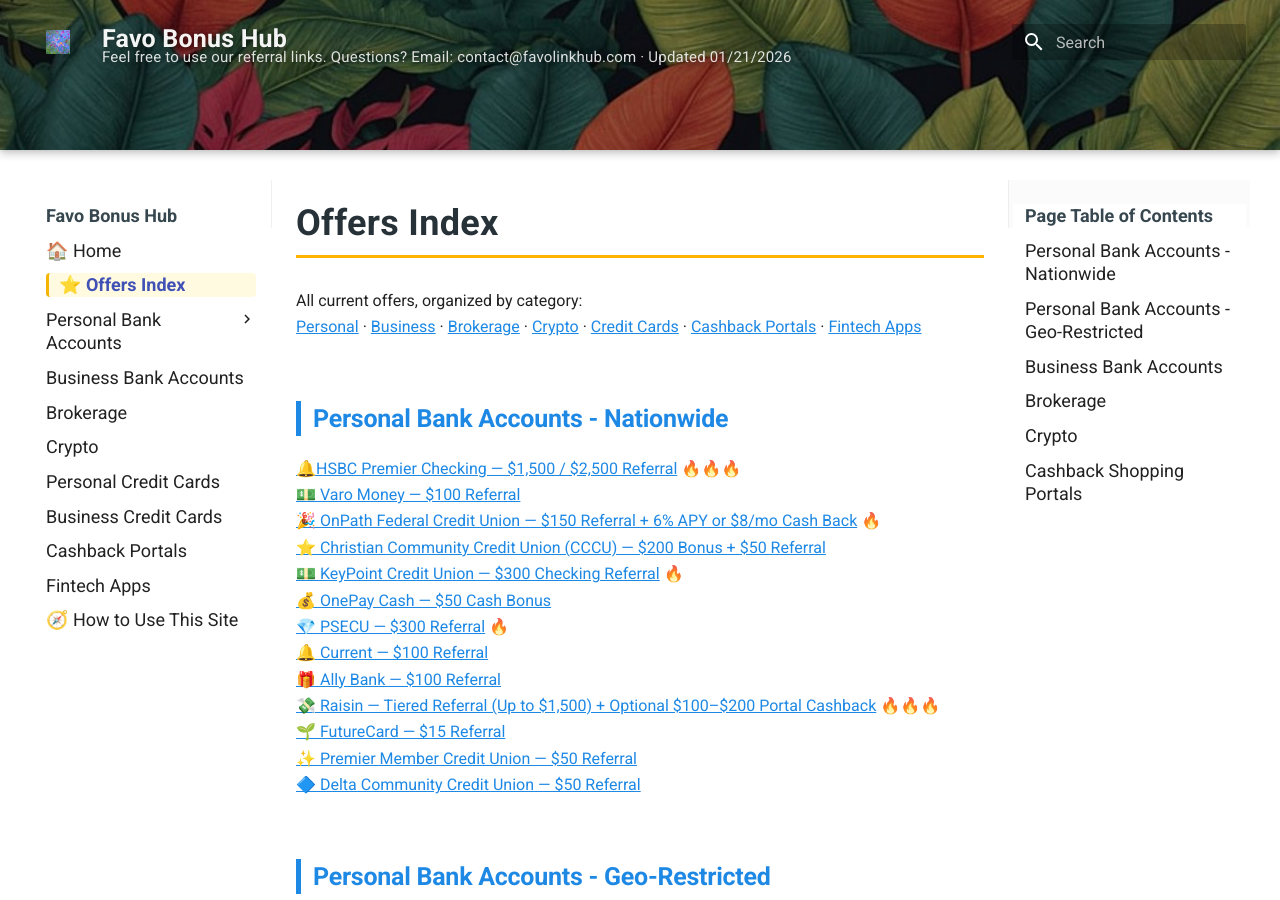
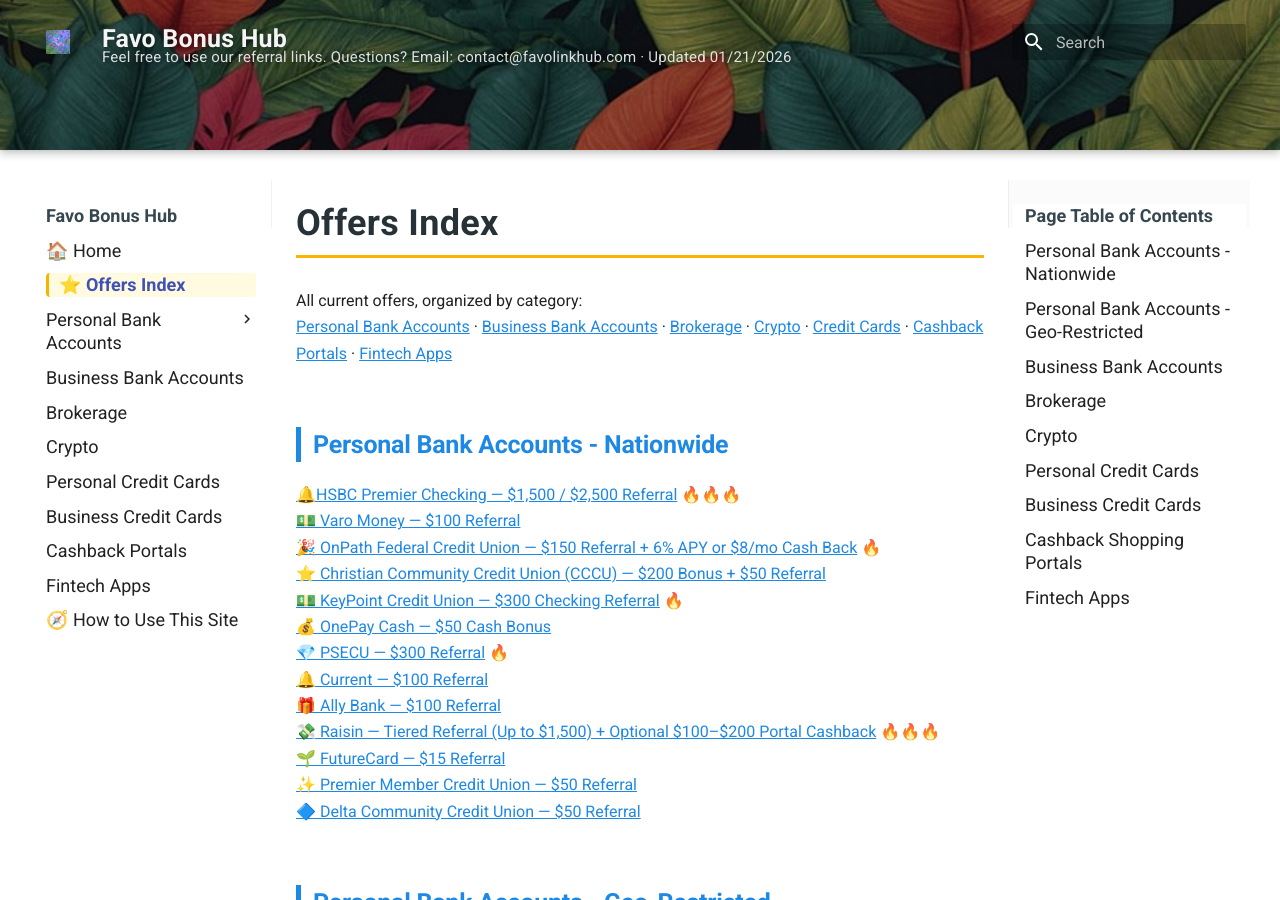
Before and after one commit to whispersofzephyr/favolinkhub-site, an MkDocs documentation site: the page built from docs/offers-index.md, in a window 1280 px wide and 900 px high. Built offline with MkDocs 1.6.1 and Material for MkDocs 9.7.7, drawn with Linux system fonts in a browser that asks for light colours; some of the changed text lies outside the part shown.

Commit message:
Update offers-index.md

```diff
--- a/docs/offers-index.md
+++ b/docs/offers-index.md
@@ -5,7 +5,7 @@ title: Offers Index
 # Offers Index
 
 All current offers, organized by category:
-[Personal](#personal-bank-nationwide) · [Business](#"business-bank) · [Brokerage](#brokerage) · [Crypto](#crypto) · [Credit Cards](#) · [Cashback Portals](#cashback-portals) · [Fintech Apps](#)
+[Personal Bank Accounts](#personal-bank-nationwide) · [Business Bank Accounts](#"business-bank) · [Brokerage](#brokerage) · [Crypto](#crypto) · [Credit Cards](#personal-credit-cards) · [Cashback Portals](#cashback-portals) · [Fintech Apps](#fintech-apps)
 
 <a id="personal-bank-nationwide"></a>
 ## Personal Bank Accounts - Nationwide
@@ -24,6 +24,7 @@ All current offers, organized by category:
 [✨ Premier Member Credit Union — $50 Referral](personal-bank-nationwide.md#premier-member-cu)
 [🔷 Delta Community Credit Union — $50 Referral](personal-bank-nationwide.md#delta-community-cu)
 
+<a id="personal-bank-geo"></a>
 ## Personal Bank Accounts - Geo-Restricted
 
 [⭐ CU of the Rockies — $50 / $100 Referral (CO-only)](personal-bank-geo.md#cu-of-the-rockies)
@@ -54,6 +55,12 @@ All current offers, organized by category:
 [🎁 OKX - $200 Referral](crypto.md#cr-okx)
 [🟦 Gemini — $50 Referral](crypto.md#cr-gemini)
 
+<a id="personal-credit-cards"></a>
+## Personal Credit Cards
+
+<a id="business-credit-cards"></a>
+## Business Credit Cards
+
 <a id="cashback-portals"></a>
 ## Cashback Shopping Portals
 
@@ -64,3 +71,6 @@ All current offers, organized by category:
 [📌 MyPoints](shopping-portals.md#sp-mypoints)
 [💵 InboxDollars — $5 Bonus](shopping-portals.md#sp-inboxdollars)
 [🧺 BeFrugal - $10 Bonus](shopping-portals.md#sp-befrugal)
+
+<a id="fintech-apps"></a>
+## Fintech Apps
```
